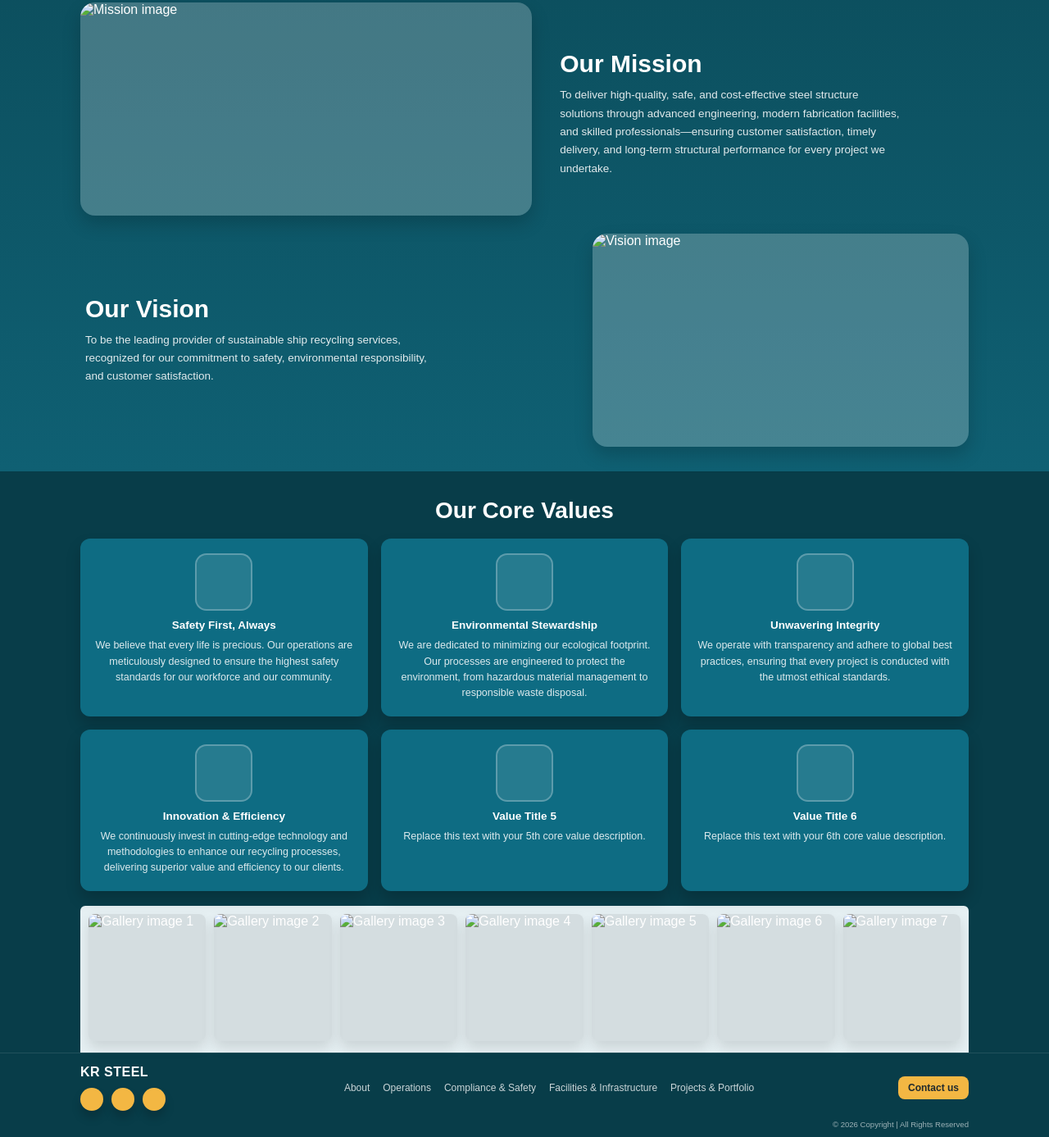
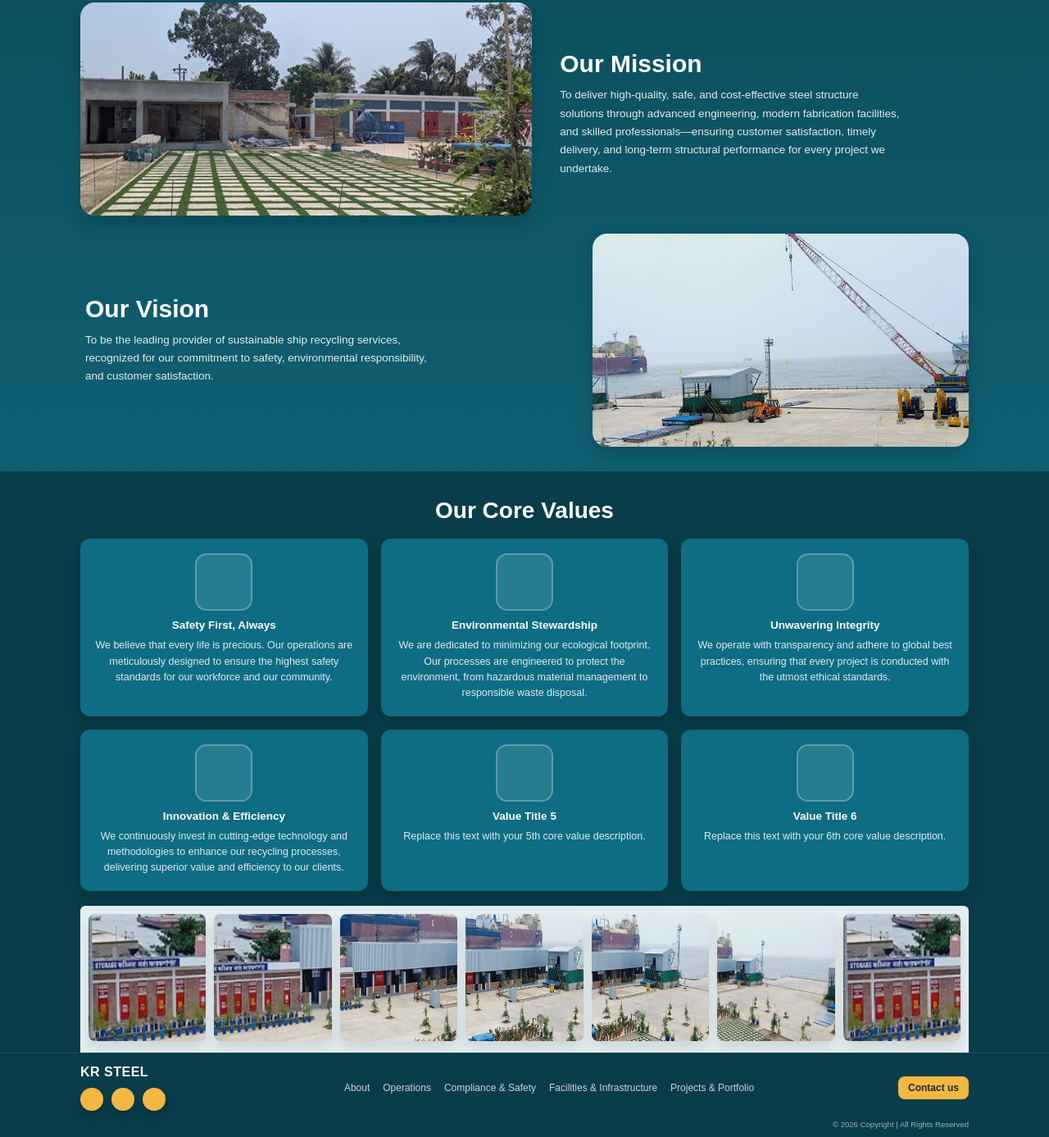
Before and after one commit to Maslenia-Mubarrat/KR_STEEL_WEBSITE, a plain HTML site: page about_us.html in a window 1280 px wide. Shown: the part 752-2139 px from the top of the page at 82% size. Drawn offline with Linux system fonts and the light colour scheme.

Commit message:
images added

```diff
--- a/about_us.html
+++ b/about_us.html
@@ -80,7 +80,7 @@
           <div class="mv-grid">
             <!-- Top-left image -->
             <div class="mv-image mv-card">
-              <img src="" alt="Mission image" />
+              <img src="image/our mission.png" alt="Mission image" />
             </div>
 
             <!-- Top-right text -->
@@ -107,7 +107,7 @@
 
             <!-- Bottom-right image -->
             <div class="mv-image mv-card mv-image-right">
-              <img src="" alt="Vision image" />
+              <img src="image/our vision.png" alt="Vision image" />
             </div>
           </div>
         </div>
@@ -174,13 +174,14 @@
 
           <!-- Bottom thumbnail strip -->
           <div class="thumb-strip" aria-label="Gallery strip">
-            <img src="" alt="Gallery image 1" />
-            <img src="" alt="Gallery image 2" />
-            <img src="" alt="Gallery image 3" />
-            <img src="" alt="Gallery image 4" />
-            <img src="" alt="Gallery image 5" />
-            <img src="" alt="Gallery image 6" />
-            <img src="" alt="Gallery image 7" />
+            <img src="image/Rectangle 44.png" alt="Gallery image 1" />
+            <img src="image/Rectangle 45.png" alt="Gallery image 2" />
+            <img src="image/Rectangle 46.png" alt="Gallery image 3" />
+            <img src="image/Rectangle 47.png" alt="Gallery image 4" />
+            <img src="image/Rectangle 48.png" alt="Gallery image 5" />
+            <img src="image/Rectangle 49.png" alt="Gallery image 6" />
+            <img src="image/Rectangle 44.png" alt="Gallery image 7" />
+
           </div>
         </div>
       </section>
```
Also changed, not shown: image/Rectangle 44.png (added), image/Rectangle 45.png (added), image/Rectangle 46.png (added), image/Rectangle 47.png (added), image/Rectangle 48.png (added), image/Rectangle 49.png (added), image/our mission.png (added), image/our vision.png (added).
